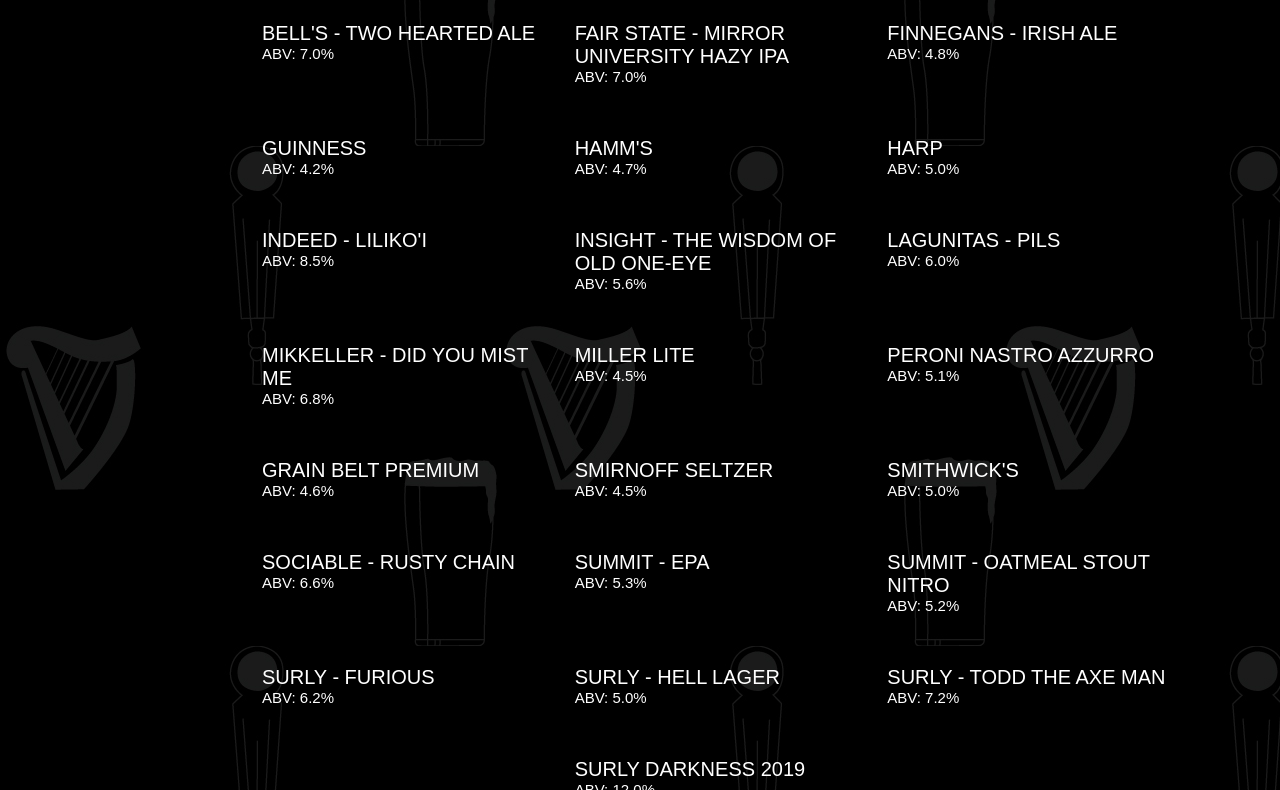
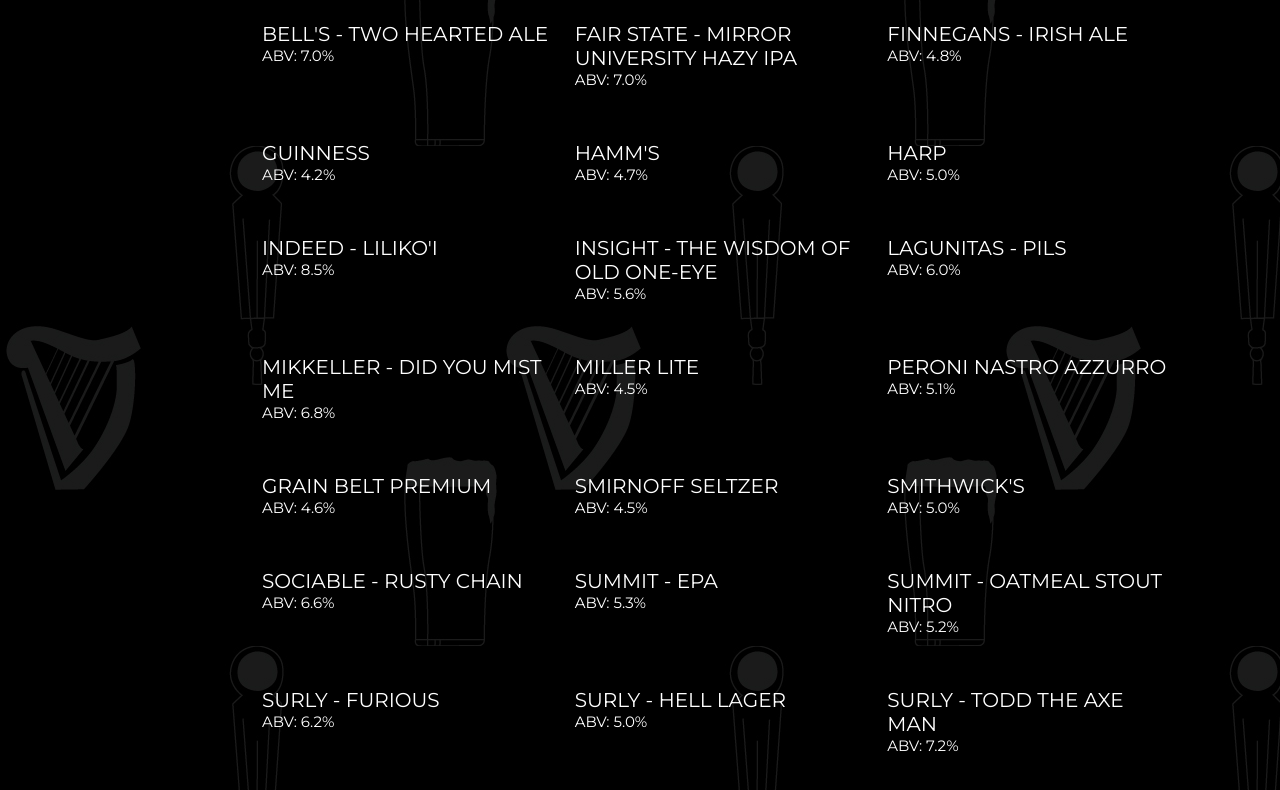
Before and after one commit to schir109/html-exercises, a plain HTML site: page keegans-pub/taplist.html in a window 1280 px wide. Shown: the part 354-1144 px from the top of the page. Drawn offline with Linux system fonts and the light colour scheme.

Commit message:
Update taplist.html

```diff
--- a/keegans-pub/taplist.html
+++ b/keegans-pub/taplist.html
@@ -4,6 +4,7 @@
     <meta charset="UTF-8">
     <title>TAP LIST</title>
     <link rel="shortcut icon" href="img/favicon-k.ico"/>
+    <link href="https://fonts.googleapis.com/css?family=Inconsolata|Montserrat&display=swap" rel="stylesheet">
     <style>
         * {
             margin: 0;
```
